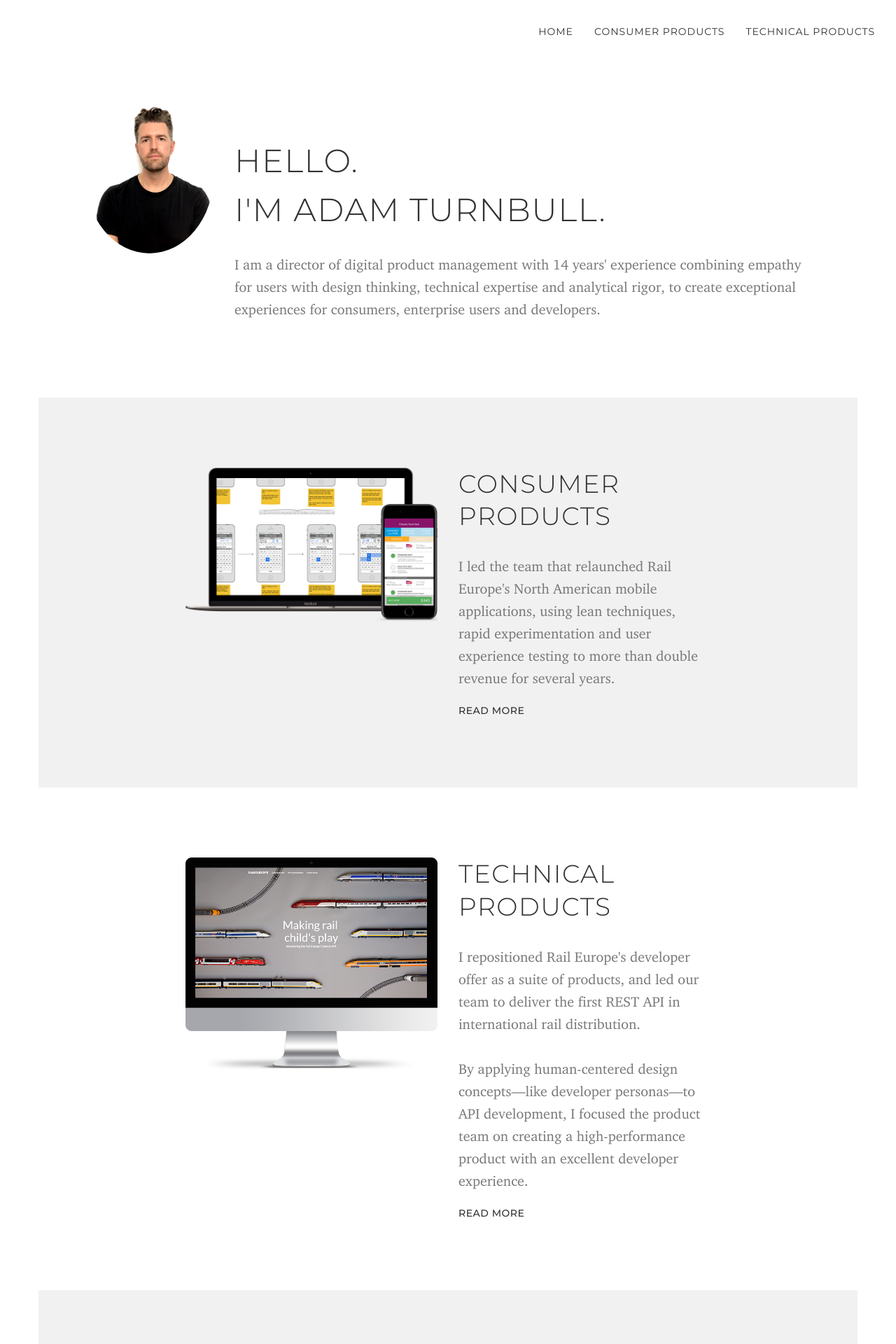
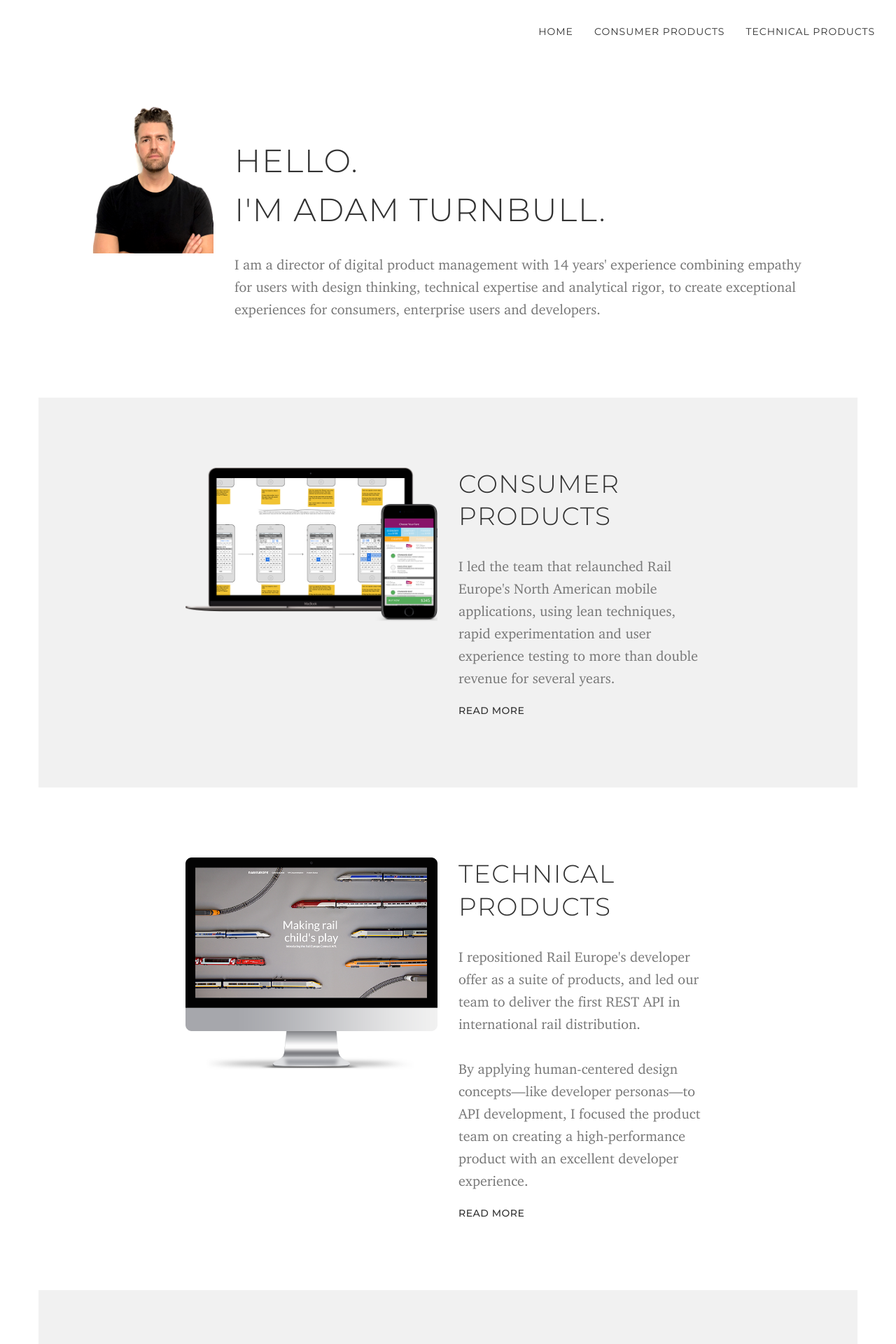
Before and after one commit to adamturnbull/adamturnbull.github.io, a Jekyll site: the page built from index.html, in a window 1280 px wide. Shown: the top 1920 px of the page at 70% size. Built offline with Jekyll 4.4.1, drawn with Linux system fonts in a browser that asks for light colours; nearby versions of some CDN libraries; some web fonts are replaced.

Commit message:
Update adamjturnbull.css

```diff
--- a/css/adamjturnbull.css
+++ b/css/adamjturnbull.css
@@ -79,7 +79,7 @@ h3 {
 }
 
 #avatar {
-  border-radius: 50%;
+  /* border-radius: 50%; */
 }
 
 /* End homepage intro */
```
